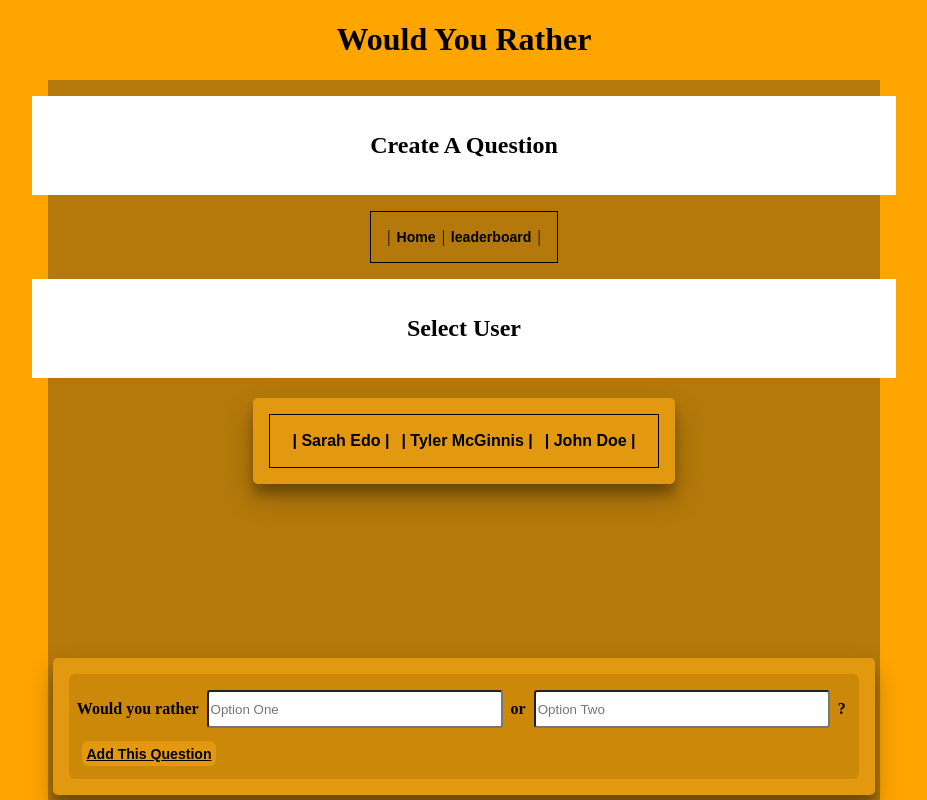
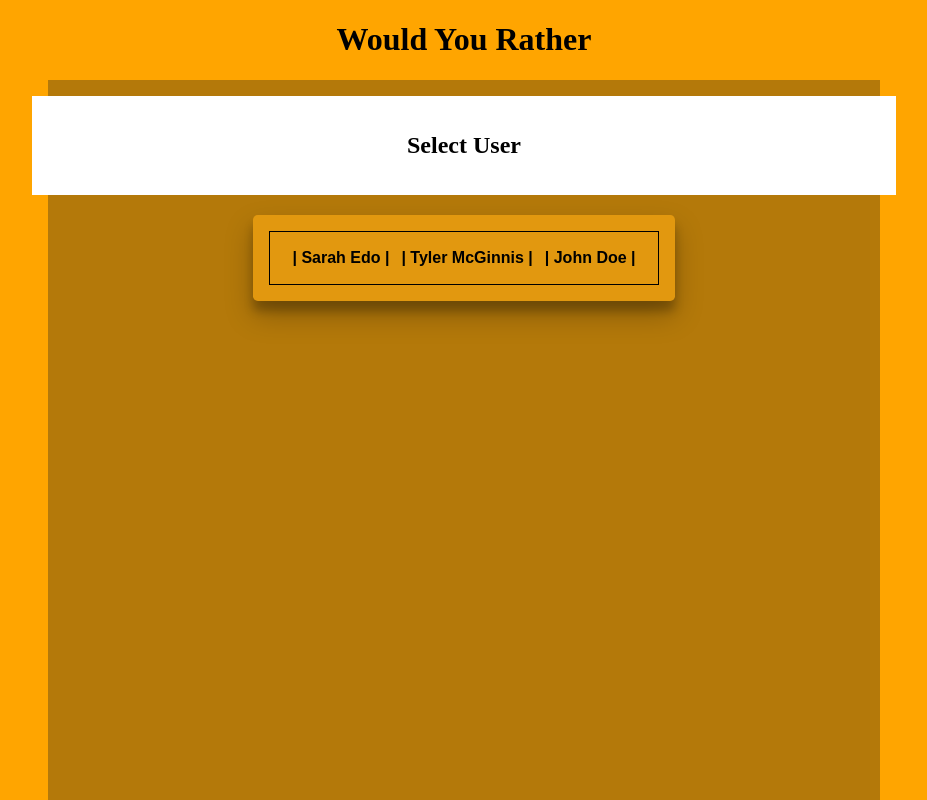
Before and after one commit to tiegrun/would-you-rather, a React (Create React App) app: page /add in a window 1280 px wide. Shown: the whole page, without its empty margins (176-1103 px from the left). Built offline with nearby package versions, Linux system fonts and the light colour scheme.

Commit message:
AddQuestionComponent
login again

```diff
--- a/src/Components/App.js
+++ b/src/Components/App.js
@@ -11,24 +11,47 @@ import Error404Page from "./Error404Page";
 
 function App({isLogged}) {
 
-  const [isAllowed, setIsAllowed] = useState(false);
+  const [allowOrBlockLinks, setAllowOrBlockLinks] = useState(false);
+
+  const [isUserAllowed, setIsUserAllowed] = useState(false);
 
 
   useEffect(()=>{
+
     const userId = localStorage.getItem('userId');
 
     if(userId!==""){
 
-      setIsAllowed(true)
+      setIsUserAllowed(true)
 
     }
     else{
 
-      setIsAllowed(false)
+      // setIsAllowed(false)
+      setIsUserAllowed(false)
 
     }
 
   }, [localStorage.getItem('userId'), isLogged])
+
+  useEffect(() => {
+
+    const linkNavigateOrReload = performance.getEntriesByType("navigation")[0].type;
+
+    if(linkNavigateOrReload === "navigate") {
+
+      console.log("my code is working");
+
+      localStorage.setItem('userId', '');
+      localStorage.setItem('answered', '');
+      localStorage.setItem('unanswered', '');
+      localStorage.setItem('answertype', '');
+    }
+}, []);
+
+const renderAppComponent = () => {
+  console.log("yes")
+}
 
   return (
     <BrowserRouter>
@@ -38,16 +61,10 @@ function App({isLogged}) {
         </div>
         <Routes>
           <Route exact path='/' element={<SelectUserList />}/>
-          {isAllowed
-            ?
-              <Fragment>
-                <Route exact path="/leaderboard"  element={<Leaderboard />}/>
-                <Route path="/*"  element={<QuestionList />}/>
-                <Route path="/add"  element={<AddQuestions />}/>
-              </Fragment>
-            :
-              <Route path="/*"  element={<Error404Page />}/>
-          }
+            <Route exact path="/leaderboard"  element={<Leaderboard />}/>
+            <Route path="/*"  element={<QuestionList />}/>
+            <Route path="/add"  element={<AddQuestions />}/>
+            <Route path="/*"  element={<Error404Page />}/>
         </Routes>
       </div>
     </BrowserRouter>
--- a/src/Components/CreateQuestions/AddQuestions.js
+++ b/src/Components/CreateQuestions/AddQuestions.js
@@ -1,4 +1,4 @@
-import React, {Fragment, useState} from 'react';
+import React, {Fragment, useState, useEffect} from 'react';
 import {mapStateToProps, mapDispatchToProps} from '../../Store/storeProps';
 import {connect} from "react-redux";
 import "../../Style/ProfileQuestionList.css";
@@ -10,6 +10,26 @@ function AddQuestions({addQuestionAsync, loggedUser}) {
   const [optionOne, setOptionOne] = useState("");
   const [optionTwo, setOptionTwo] = useState("");
   const [checkOptions, setCheckOptions] = useState(true);
+
+  const [loginAgain, setLoginAgain] = useState(true);
+
+  const userIdByStorage = localStorage.getItem('userId');
+  const userIdByRedux = localStorage.getItem('userId');
+
+  useEffect(()=>{
+
+    if(userIdByStorage === "" || userIdByRedux === undefined){
+
+      setLoginAgain(true)
+
+    }
+    else{
+
+      setLoginAgain(false)
+
+    }
+
+  },[localStorage.getItem('userId'), loggedUser])
 
   let navigate = useNavigate();
 
@@ -65,6 +85,12 @@ function AddQuestions({addQuestionAsync, loggedUser}) {
 
   return (
     <div className='Section LeaderBoard'>
+
+      {loginAgain
+        ?
+          <SelectedUserProfilePage />
+        :
+        <Fragment>
           <div className='pageHeader'>
             <h2>Create A Question</h2>
           </div>
@@ -88,6 +114,8 @@ function AddQuestions({addQuestionAsync, loggedUser}) {
             </div>
             {!checkOptions ? <div className='subSection'>It Is Not Correct</div> : <Fragment></Fragment>}
           </div>
+        </Fragment>
+      }
     </div>
   )
 }
--- a/src/Components/LeaderBoardComponent/LeaderBoard.js
+++ b/src/Components/LeaderBoardComponent/LeaderBoard.js
@@ -37,6 +37,9 @@ function Leaderboard() {
       </div>
       <div className='LeadProfile'>
         <SelectedUserProfilePage />
+        <div>
+          <h2>Leader List</h2>
+        </div>
         <LeaderBoardUserList chooseAnswerOrQuestion={btnHandler}/>
       </div>
 
--- a/src/Components/LeaderBoardComponent/LeaderBoardUser.js
+++ b/src/Components/LeaderBoardComponent/LeaderBoardUser.js
@@ -1,9 +1,9 @@
-import React from 'react'
+import React , {Fragment} from 'react'
 
 function LeaderBoardUser({answersOrQuestions}) {
 
   return (
-    <React.Fragment>
+    <Fragment>
       {answersOrQuestions!=="Loading"
         ? answersOrQuestions.map(user=>
           <li key={user.id} className="subSection">
@@ -33,10 +33,9 @@ function LeaderBoardUser({answersOrQuestions}) {
               </div>
             </div>
           </li>)
-        : <div className='loading'>
-          "... Loading"
-      </div>}
-    </React.Fragment>
+        : <Fragment>
+      </Fragment>}
+    </Fragment>
   )
 }
 
--- a/src/Style/LeaderBoard.css
+++ b/src/Style/LeaderBoard.css
@@ -12,5 +12,6 @@
 
 .LeadProfile{
   display: flex;
-  flex-direction: row;
+  flex-direction: column;
+  align-items: center;
 }
```
Lines whose indentation alone changed are shown as unchanged.
